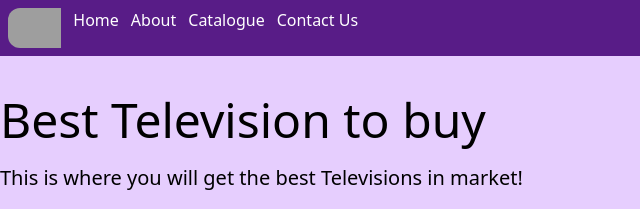
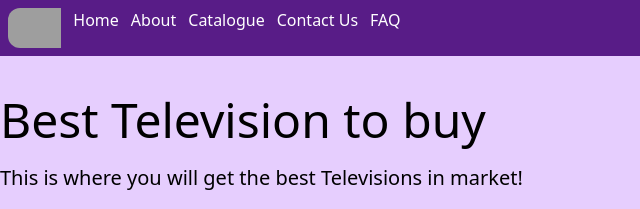
Before and after one commit to saniyadm1/FullStack, a website: page index.html in a window 1280 px wide. Shown: the top 209 px of the page, 0-640 px from the left. Drawn offline with nearby package versions, Linux system fonts and the light colour scheme; grey boxes are pictures that could not be loaded.

Commit message:
Tailwind: index.html: Insert FAQ
Insert a FAQ class in the navigation bar

```diff
--- a/index.html
+++ b/index.html
@@ -16,6 +16,7 @@
             <li class="cursor-pointer">About</li>
             <li class="cursor-pointer">Catalogue</li>
             <li class="cursor-pointer">Contact Us</li>
+            <li class="cursor-pointer">FAQ</li>
          </ul>
     </nav>
    </div>
```
